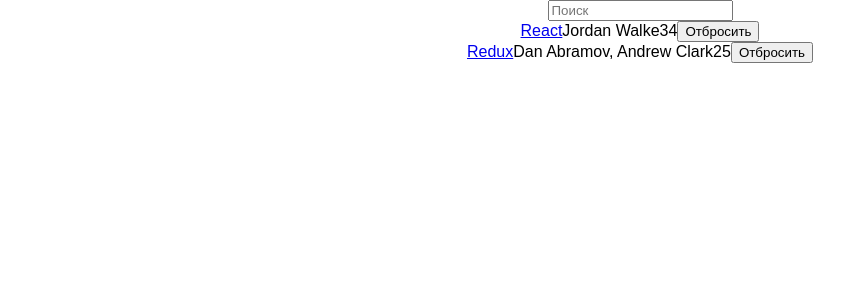
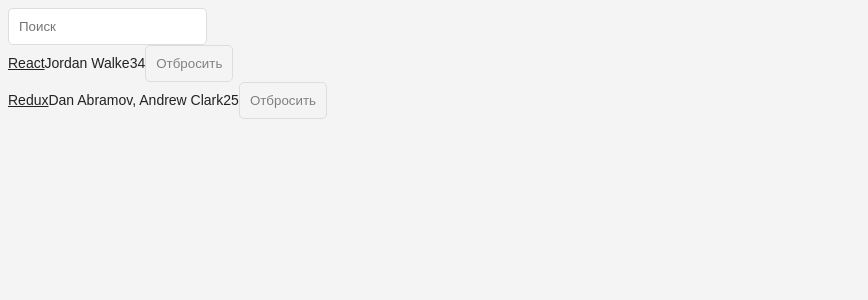
Before and after one commit to BehemothOz/hackernews, a React (Create React App) app: page / in a window 1280 px wide. Shown: the top 300 px of the page, without its empty margins (0-868 px from the left). Built offline with nearby package versions, Linux system fonts and the light colour scheme.

Commit message:
functional Stateless Components (searsh / table / button) and added styles

```diff
--- a/src/App.css
+++ b/src/App.css
@@ -1,28 +1,63 @@
-.App {
+.page {
+  margin: 20px;
+}
+
+.interactions {
   text-align: center;
 }
 
-.App-logo {
-  animation: App-logo-spin infinite 20s linear;
-  height: 80px;
+.table {
+  margin: 20px 0;
 }
 
-.App-header {
-  background-color: #222;
-  height: 150px;
-  padding: 20px;
-  color: white;
+.table-header {
+  display: flex;
+  line-height: 24px;
+  font-size: 16px;
+  padding: 0 10px;
+  justify-content: space-between;
 }
 
-.App-title {
-  font-size: 1.5em;
+.table-empty {
+  margin: 200px;
+  text-align: center;
+  font-size: 16px;
 }
 
-.App-intro {
-  font-size: large;
+.table-row {
+  display: flex;
+  line-height: 24px;
+  white-space: nowrap;
+  margin: 10px 0;
+  padding: 10px;
+  background: #ffffff;
+  border: 1px solid #e3e3e3;
 }
 
-@keyframes App-logo-spin {
-  from { transform: rotate(0deg); }
-  to { transform: rotate(360deg); }
+.table-header > span {
+  overflow: hidden;
+  text-overflow: ellipsis;
+  padding: 0 5px;
 }
+
+.table-row > span {
+  overflow: hidden;
+  text-overflow: ellipsis;
+  padding: 0 5px;
+}
+
+.button-inline {
+  border-width: 0;
+  background: transparent;
+  color: inherit;
+  text-align: inherit;
+  -webkit-font-smoothing: inherit;
+  padding: 0;
+  font-size: inherit;
+  cursor: pointer;
+}
+
+.button-active {
+  border-radius: 0;
+  border-bottom: 1px solid #38BB6C;
+}
--- a/src/App.js
+++ b/src/App.js
@@ -74,11 +74,8 @@
   }
 }
 
-class Search extends Component {
-  render() {
-    const { value, onChange, children } = this.props;
-
-    return (
+const Search = ({ value, onChange, children }) =>
+  // const { value, onChange, children } = props; - переносим деструкт в параметры функции
   <form>
     <input
       type="text"
@@ -86,16 +83,9 @@
       onChange={onChange}
       placeholder={children}
     />
-      </form>
-    );
-  }
-}
+  </form>;
 
-class Table extends Component {
-  render() {
-    const { list, pattern, onDismiss } = this.props;
-
-    return (
+const Table = ({ list, pattern, onDismiss }) =>
   <div>
     {list.filter(isSearched(pattern)).map(item =>
       <div key={item.objectID}>
@@ -116,16 +106,9 @@
         </span>
       </div>
     )}
-      </div>
-    );
-  }
-}
+  </div>;
 
-class Button extends Component {
-  render() {
-    const { onClick, className = '', children } = this.props;
-
-    return (
+const Button = ({ onClick, className = '', children }) =>
   <button
     onClick={onClick}
     className={className}
@@ -133,9 +116,7 @@
   >
     {children}
   </button>
-    );
-  }
-}
+
 
 // console.log(new App());
 
--- a/src/index.css
+++ b/src/index.css
@@ -1,5 +1,44 @@
 body {
+  color: #222;
+  background: #f4f4f4;
+  font: 400 14px CoreSans, Arial,sans-serif;
+}
+
+a {
+  color: #222;
+}
+
+a:hover {
+  text-decoration: underline;
+}
+
+ul, li {
+  list-style: none;
+  padding: 0;
   margin: 0;
-  padding: 0;
-  font-family: sans-serif;
 }
+
+input {
+  padding: 10px;
+  border-radius: 5px;
+  outline: none;
+  margin-right: 10px;
+  border: 1px solid #dddddd;
+}
+
+button {
+  padding: 10px;
+  border-radius: 5px;
+  border: 1px solid #dddddd;
+  background: transparent;
+  color: #808080;
+  cursor: pointer;
+}
+
+button:hover {
+  color: #222;
+}
+
+*:focus {
+  outline: none;
+}
```
Lines whose indentation alone changed are shown as unchanged.
